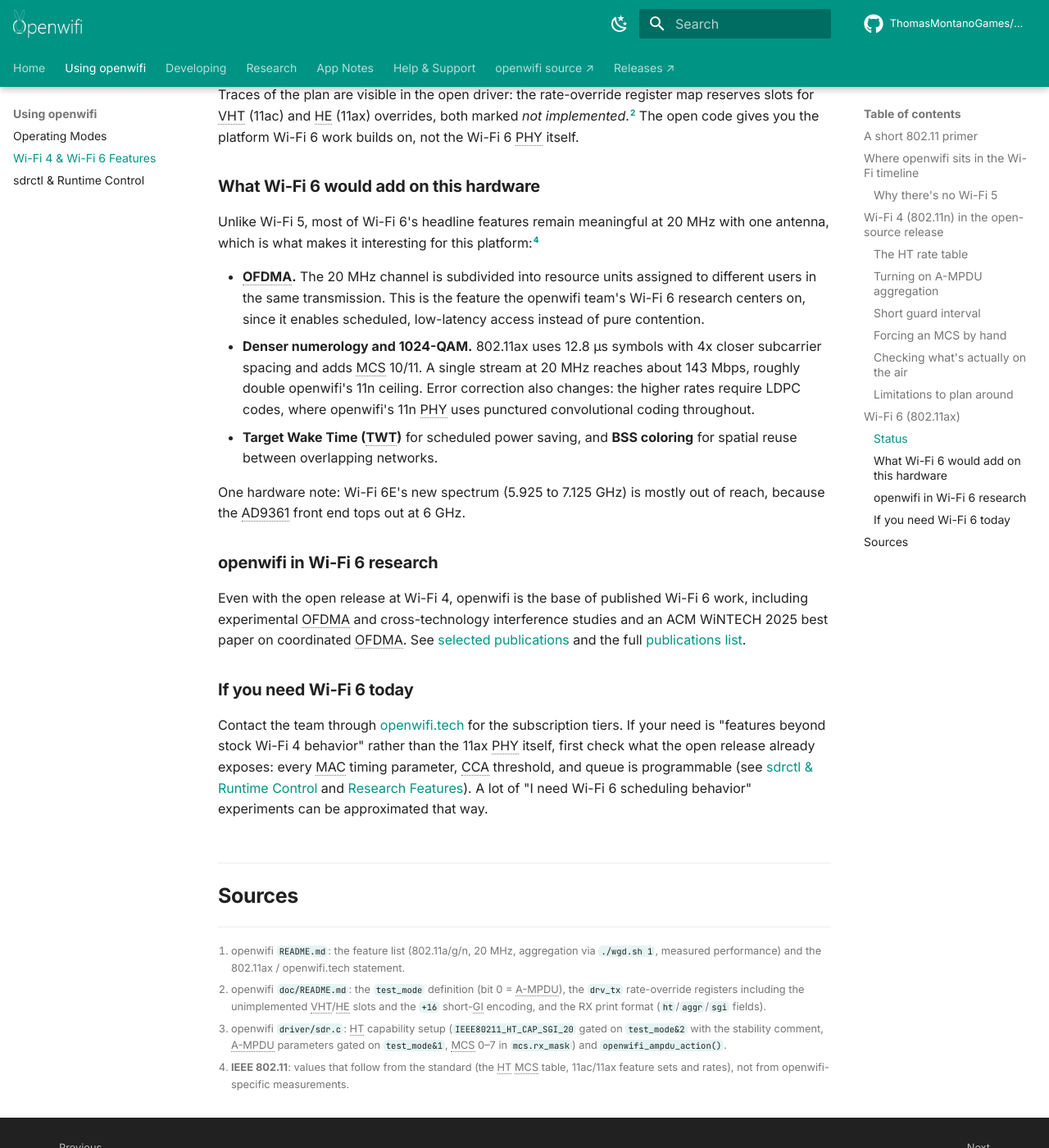
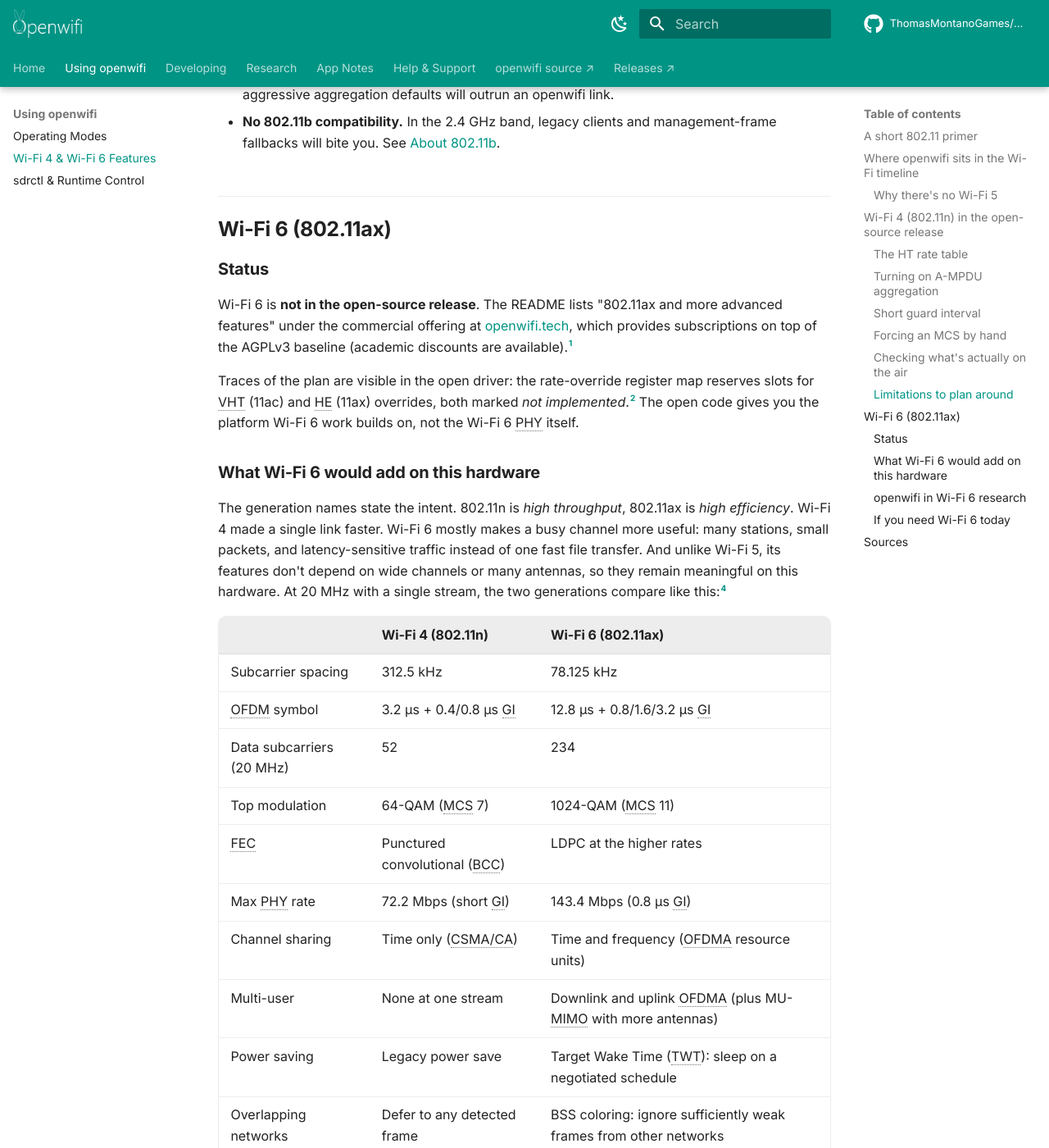
Before and after one commit to ThomasMontanoGames/OpenWifi-Wiki, an MkDocs documentation site: the page built from docs/Wi-Fi-4-and-Wi-Fi-6.md, in a window 1280 px wide and 1400 px high, scrolled down 6782 px. Shown: the whole window at 82% size. Built offline with MkDocs 1.6.1 and Material for MkDocs 9.7.7, drawn with Linux system fonts in a browser that asks for light colours; comment, search, counter and statistics services are not loaded; some of the changed text lies outside the part shown.

Commit message:
Explained OFDM vs OFDMA and resource units in the primer and added a Wi-Fi 4 vs Wi-Fi 6 comparison table

```diff
--- a/docs/Wi-Fi-4-and-Wi-Fi-6.md
+++ b/docs/Wi-Fi-4-and-Wi-Fi-6.md
@@ -13,6 +13,8 @@
 **The PHY, in RF terms.** A standard channel is 20 MHz wide and carries OFDM with a 64-point FFT, so subcarriers sit 312.5 kHz apart. Legacy 802.11a/g fills 48 subcarriers with data and 4 with pilots. Each OFDM symbol lasts 4 µs: 3.2 µs of useful symbol plus a 0.8 µs guard interval, a cyclic prefix that absorbs multipath delay spread.[^std] Subcarriers carry BPSK up to 64-QAM, protected by a rate 1/2 convolutional code that puncturing thins out to rates 2/3, 3/4, and 5/6. The fraction is the share of transmitted bits that carry information, so 5/6 means the least redundancy, and the receiver decodes it all with a Viterbi decoder (in openwifi, a Xilinx IP core). Each modulation-plus-code-rate combination has an index called the MCS. Unlike a fixed link, the transmitter re-picks the rate frame by frame based on what's getting through. On openwifi that's Linux's `minstrel_ht` rate-control algorithm, and you can pin it manually when you need repeatability.
 
 **One shared channel, half duplex, no scheduler.** Every station transmits and receives on the same frequency and never both at once. Access is contention based (CSMA/CA): listen until the channel is idle, wait a random backoff, transmit, then wait for the receiver's acknowledgement. The ACK must start within a fixed short gap (SIFS, 10 or 16 µs depending on band), which is exactly the kind of deadline a software MAC can't meet and why openwifi runs this logic in the FPGA. The practical consequence for this page: every frame pays a fixed cost of preamble, backoff, and ACK, so real throughput lands well below the PHY rate, and features that spread that cost over more data (aggregation) often buy more than a faster PHY rate does.
+
+**From OFDM to OFDMA.** Everything up to and including Wi-Fi 5 uses OFDM as a single-user scheme: whoever wins contention gets every subcarrier in the channel for the duration of the frame, so stations share the medium in time only. OFDMA, introduced by Wi-Fi 6, shares it in frequency as well. The subcarriers of one channel are grouped into **resource units (RUs)**, and the access point assigns RUs to different stations within the same transmission. In a 20 MHz channel an RU spans 26, 52, 106, or 242 tones, which allows anything from one full-channel user down to nine users in parallel, each on a slice about 2 MHz wide.[^std] Downlink OFDMA is one long frame carrying data for several receivers at once. Uplink OFDMA is the demanding direction: the AP invites specific stations with a trigger frame, and their transmissions must arrive at the AP aligned, so every station has to pre-correct its timing and carrier frequency tightly enough to stay orthogonal with its neighbors in the same FFT. The goal is not peak speed. A short packet no longer pays a full contention cycle for a 20 MHz channel it barely fills, which turns a crowded channel from a lottery into something schedulable.
 
 **Features are negotiated, not just implemented.** Stations advertise what they support in capability fields inside management frames (beacons, probe responses, association frames). A feature is only used on a link when *both* ends advertise it. Keep this in mind throughout the Wi-Fi 4 section: some things exist in openwifi's FPGA but sit idle until you tell the driver to advertise them, short guard interval being the main example.
 
@@ -153,11 +155,27 @@
 
 ### What Wi-Fi 6 would add on this hardware
 
-Unlike Wi-Fi 5, most of Wi-Fi 6's headline features remain meaningful at 20 MHz with one antenna, which is what makes it interesting for this platform:[^std]
+The generation names state the intent. 802.11n is *high throughput*, 802.11ax is *high efficiency*. Wi-Fi 4 made a single link faster. Wi-Fi 6 mostly makes a busy channel more useful: many stations, small packets, and latency-sensitive traffic instead of one fast file transfer. And unlike Wi-Fi 5, its features don't depend on wide channels or many antennas, so they remain meaningful on this hardware. At 20 MHz with a single stream, the two generations compare like this:[^std]
 
-- **OFDMA.** The 20 MHz channel is subdivided into resource units assigned to different users in the same transmission. This is the feature the openwifi team's Wi-Fi 6 research centers on, since it enables scheduled, low-latency access instead of pure contention.
-- **Denser numerology and 1024-QAM.** 802.11ax uses 12.8 µs symbols with 4x closer subcarrier spacing and adds MCS 10/11. A single stream at 20 MHz reaches about 143 Mbps, roughly double openwifi's 11n ceiling. Error correction also changes: the higher rates require LDPC codes, where openwifi's 11n PHY uses punctured convolutional coding throughout.
-- **Target Wake Time (TWT)** for scheduled power saving, and **BSS coloring** for spatial reuse between overlapping networks.
+| | Wi-Fi 4 (802.11n) | Wi-Fi 6 (802.11ax) |
+|---|---|---|
+| Subcarrier spacing | 312.5 kHz | 78.125 kHz |
+| OFDM symbol | 3.2 µs + 0.4/0.8 µs GI | 12.8 µs + 0.8/1.6/3.2 µs GI |
+| Data subcarriers (20 MHz) | 52 | 234 |
+| Top modulation | 64-QAM (MCS 7) | 1024-QAM (MCS 11) |
+| FEC | Punctured convolutional (BCC) | LDPC at the higher rates |
+| Max PHY rate | 72.2 Mbps (short GI) | 143.4 Mbps (0.8 µs GI) |
+| Channel sharing | Time only (CSMA/CA) | Time and frequency (OFDMA resource units) |
+| Multi-user | None at one stream | Downlink and uplink OFDMA (plus MU-MIMO with more antennas) |
+| Power saving | Legacy power save | Target Wake Time (TWT): sleep on a negotiated schedule |
+| Overlapping networks | Defer to any detected frame | BSS coloring: ignore sufficiently weak frames from other networks |
+
+What the rows mean in practice:
+
+- **The denser numerology is the enabler.** Subcarriers sit 4x closer and symbols run 4x longer within the same 20 MHz. That's what makes the channel divisible into RUs (a 26-tone RU still has enough subcarriers to be useful), and the longer guard intervals tolerate outdoor delay spreads that would break an 800 ns GI.
+- **1024-QAM and LDPC roughly double the single-stream ceiling**, but only at SNRs a clean short link can deliver. The efficiency features matter in more situations than the speed ones.
+- **OFDMA changes the access model**, not just the rate (see [the primer](#a-short-80211-primer) for how RUs and trigger frames work). Scheduled uplink access enables the latency control that pure CSMA/CA can't give, and it's the feature openwifi's Wi-Fi 6 research centers on.
+- **TWT and BSS coloring** target dense deployments: battery devices that wake on a schedule instead of contending, and neighboring networks that overlap without freezing each other.
 
 One hardware note: Wi-Fi 6E's new spectrum (5.925 to 7.125 GHz) is mostly out of reach, because the AD9361 front end tops out at 6 GHz.
 
```
Also changed, not shown: docs/Glossary.md (+3 -0 lines), includes/abbreviations.md (+2 -0 lines).
